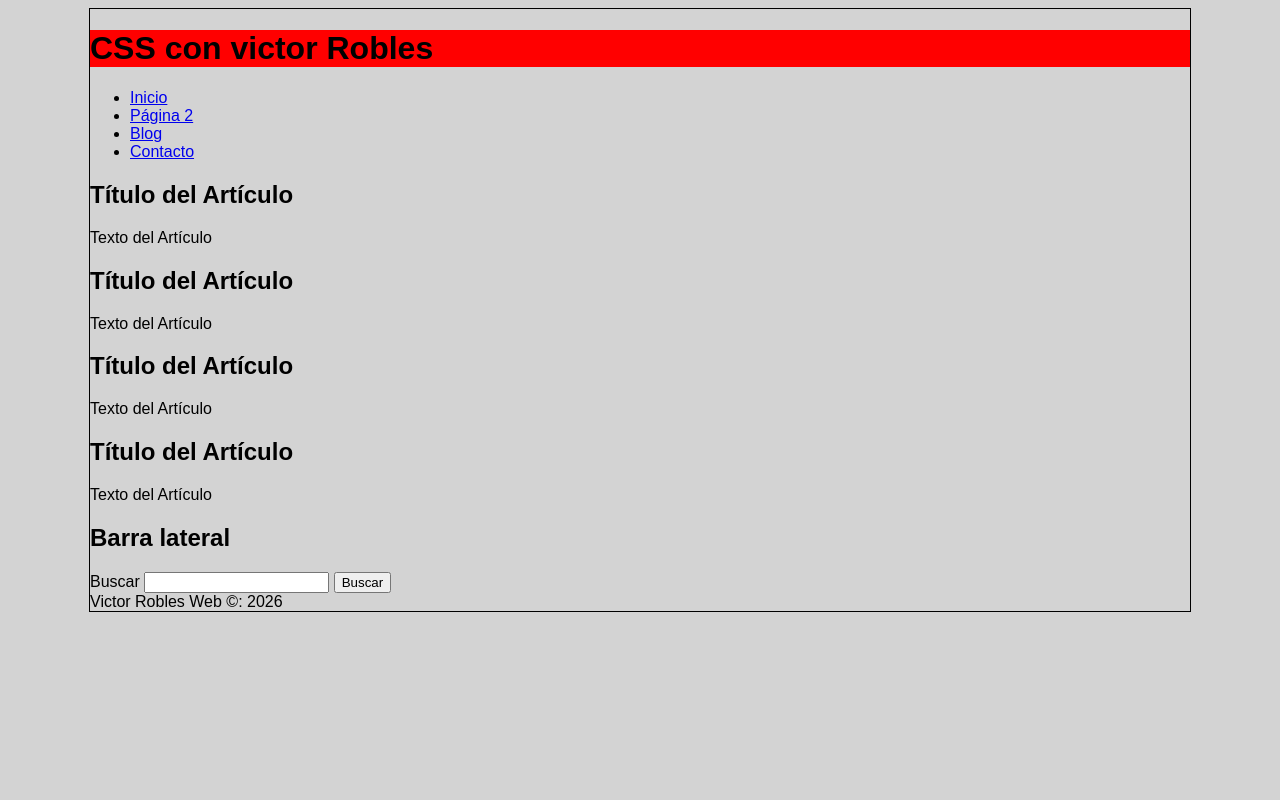
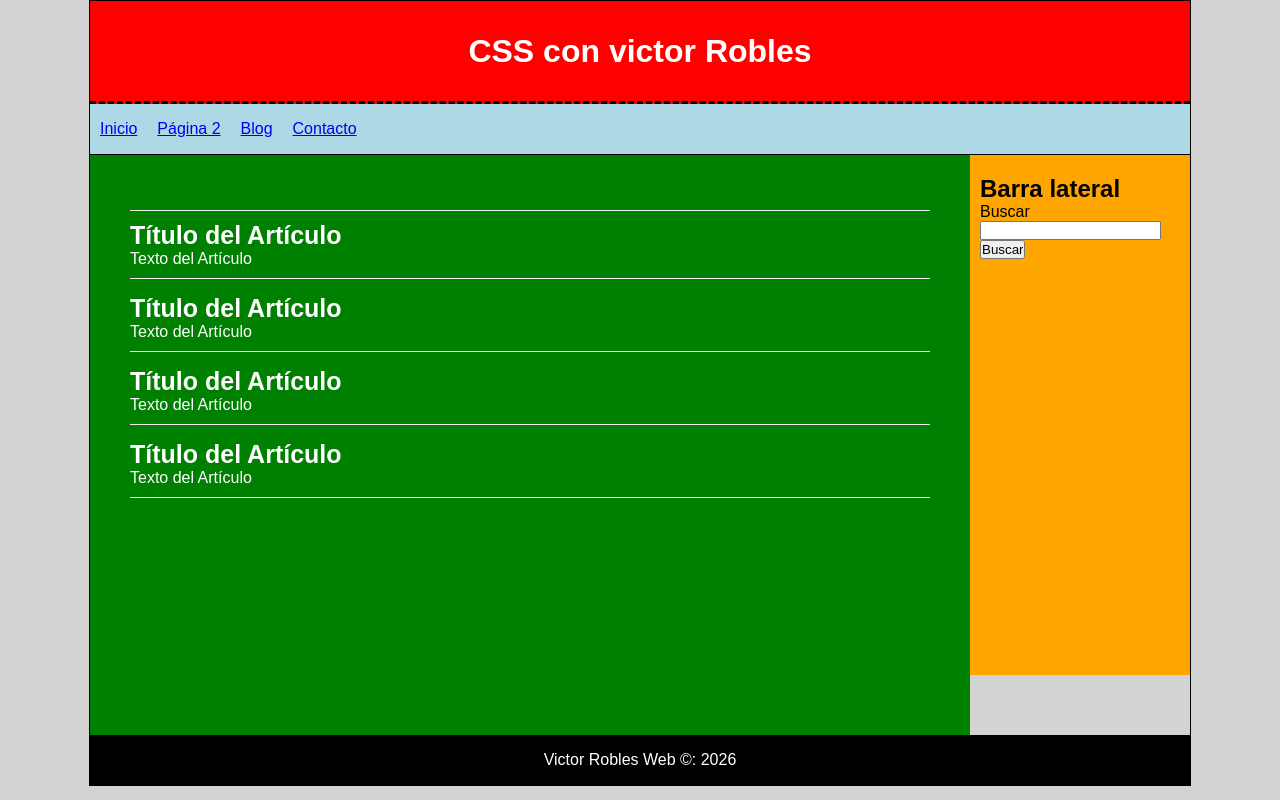
Before and after one commit to Alphonsus411/spec_driven_development, a plain HTML site: page curso_sdd/aprendiendo_css/index.html in a window 1280 px wide. Drawn offline with Linux system fonts and the light colour scheme.

Commit message:
Añadimos una carpeta de ejemplos con CSS

```diff
--- a/curso_sdd/aprendiendo_css/estilos.css
+++ b/curso_sdd/aprendiendo_css/estilos.css
@@ -1,4 +1,9 @@
- body{
+* {
+    margin: 0px;
+    padding: 0px;
+}
+
+body{
     background: lightgray;
     font-family: Arial, Helvetica, sans-serif;
         }
@@ -12,4 +17,72 @@
 
 header{
     background: red;
+    height: 100px;
+    width: 100%;
+    text-align: center;
+    line-height: 100px;
+    color: white;
+    border-bottom: 3px dashed black;
 }
+
+nav{
+   background: lightblue;
+   height: 50px;
+   border-bottom: 1px solid black;
+}
+
+nav ul li{
+    float: left;
+    list-style: none;
+    margin: 10px;
+    line-height: 30px;
+}
+
+.clearfix{
+    clear: both;
+
+}
+
+#content{
+    float: left;
+    width: calc(80% - 80px);
+    min-height: 500px;
+    background: green;
+    padding: 40px;
+}
+
+.article{
+    color: white;
+    margin-top: 15px;
+    margin-bottom: 15px;
+    padding-bottom: 10px;
+    border-bottom: 1px solid #eee;
+}
+
+.article:first-child{
+    padding-top: 10px;
+    border-top: 1px solid #eee;
+}
+
+.article h2{
+    font-size: 25px;
+}
+
+aside{
+    float: left;
+    width: calc(20% - 20px);
+    background: orange;
+    min-height: 500px;
+    padding-left: 10px;
+    padding-right: 10px;
+    padding-top: 20px;
+}
+
+footer{
+    background: black;
+    color: white;
+    text-align: center;
+    height: 50px;
+    line-height: 50px;
+
+}
--- a/curso_sdd/aprendiendo_css/index.html
+++ b/curso_sdd/aprendiendo_css/index.html
@@ -43,6 +43,10 @@
                 </ul>
             </nav>
 
+            <div class="clearfix">
+
+            </div>
+
             <section id="content">
 
                 <article class="article">
@@ -75,6 +79,9 @@
                     <input type="submit" value="Buscar" />
                 </form>
             </aside>
+
+            <div class="clearfix"></div>
+
             <footer>
                 Victor Robles Web &copy: 2026
             </footer>
```
